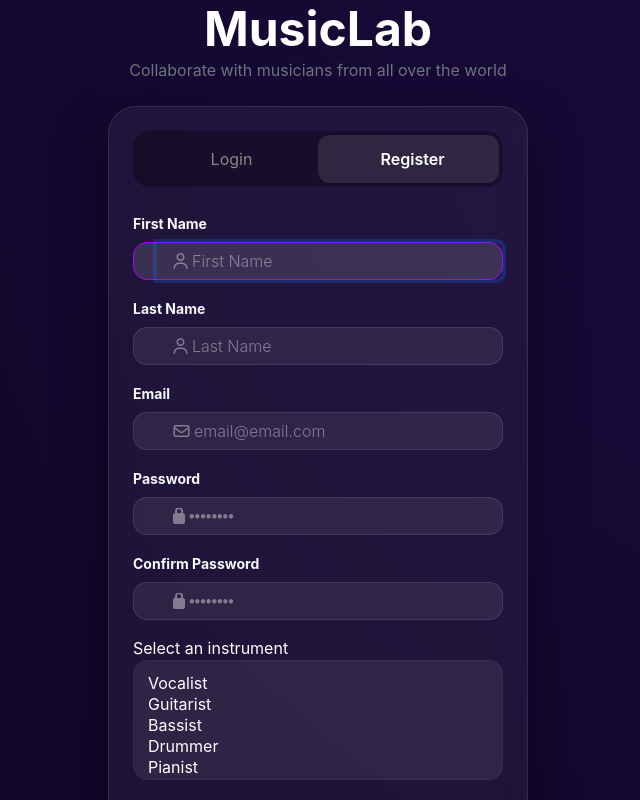
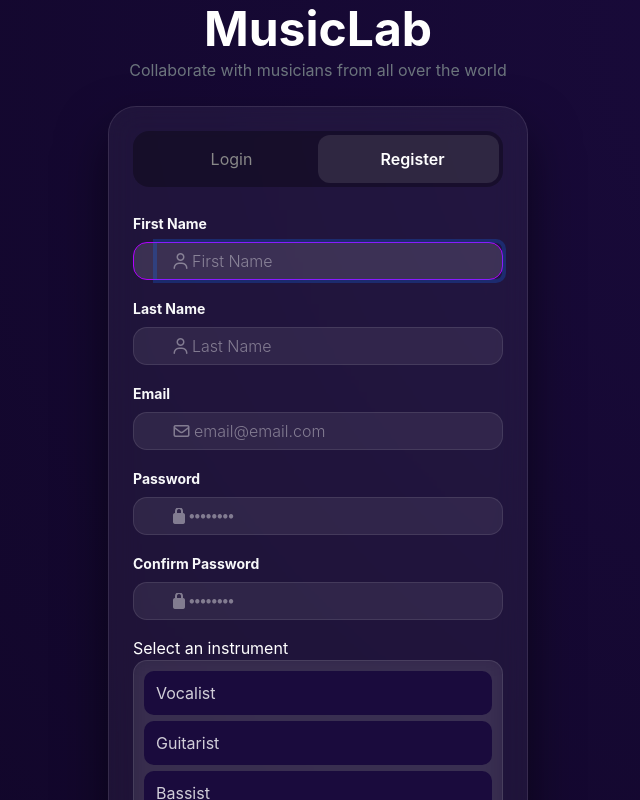
Before and after one commit to Bato05/Frontend-Musiclab, an Angular app: page /register in a window 1280 px wide. Shown: the top 800 px of the page, without its empty margins (322-962 px from the left). Built offline with nearby package versions, Linux system fonts and the light colour scheme; some icons are missing.

Commit message:
formularios finalizados

```diff
--- a/src/app/app.css
+++ b/src/app/app.css
@@ -138,26 +138,64 @@ textarea.form-control:active {
 
 /* SELECT base */
 select.form-control {
-  background-color: rgba(255, 255, 255, 0.07);
-  border: 1px solid var(--glass-border);
-  border-radius: 14px;
-  color: #ffffff;
-  padding: 12px;
-  transition: 0.3s;
-  min-height: 120px;
+    background: rgba(255, 255, 255, 0.07);
+    backdrop-filter: blur(10px);
+    border: 1px solid var(--glass-border);
+    border-radius: 14px;
+    color: #ffffff;
+    padding: 10px;
+    min-height: 200px; /* Espacio para que las opciones respiren */
+    transition: all 0.3s ease;
+    outline: none;
+    overflow-y: auto;
 }
 
-/* Focus */
+/* 2. Foco del Selector (Borde neón) */
 select.form-control:focus {
-  background-color: rgba(255, 255, 255, 0.12);
-  border-color: var(--neon-purple);
-  box-shadow: 0 0 0 2px rgba(176, 0, 255, 0.25);
-  outline: none;
+    border-color: var(--neon-purple);
+    background: rgba(255, 255, 255, 0.12);
+    box-shadow: 0 0 15px rgba(176, 0, 255, 0.4);
 }
 
-/* OPTIONS => sin fondo forzado */
+/* 3. Estilo de las Opciones Individuales (Base oscura) */
 select.form-control option {
-  color: #ffffff;
+    background-color: #1a0b3d; /* Fondo sólido oscuro para evitar el blanco */
+    color: rgba(255, 255, 255, 0.8);
+    padding: 12px;
+    margin-bottom: 6px; /* Separación real entre opciones */
+    border-radius: 10px;
+    cursor: pointer;
+    transition: 0.2s;
+}
+
+/* 4. OPCIÓN SELECCIONADA: MATCHING CON EL BOTÓN NEÓN */
+select.form-control option:checked {
+    /* Color de fondo base (Púrpura) */
+    background-color: var(--neon-purple);
+
+    /* El truco: Doble sombra interna para simular el degradado lineal del botón */
+    /* La sombra rosa se empuja desde la derecha para mezclar los colores */
+    box-shadow: inset -100px 0 40px -20px var(--neon-pink),
+                0 0 10px 100px var(--neon-purple) inset;
+
+    color: white;
+    font-weight: 700;
+    -webkit-text-fill-color: white; /* Vital para Chromium */
+}
+
+/* 5. Hover (Al pasar el mouse) */
+select.form-control option:hover {
+    background-color: rgba(255, 255, 255, 0.15);
+    color: var(--neon-pink);
+}
+
+/* 6. CORRECCIÓN FINAL: ELIMINACIÓN DEL FOCO BLANCO DEL SISTEMA */
+select.form-control:focus option:checked {
+    /* Mantenemos el efecto neón incluso cuando tiene el foco del teclado */
+    background-image: linear-gradient(135deg, var(--neon-purple), var(--neon-pink));
+    box-shadow: inset -100px 0 40px -20px var(--neon-pink),
+                0 0 10px 100px var(--neon-purple) inset;
+    outline: none;
 }
 
 /* card */
@@ -272,3 +310,22 @@ select.form-control option {
 .dropdown-divider {
   border-top: 1px solid var(--glass-border);
 }
+
+input:-webkit-autofill,
+input:-webkit-autofill:hover,
+input:-webkit-autofill:focus,
+input:-webkit-autofill:active {
+    /* Usamos el color extraído de tu imagen (#2e244d) como fondo sólido */
+    -webkit-box-shadow: 0 0 0 1000px #2e244d inset !important;
+
+    /* Forzamos el color del texto a blanco para que sea legible */
+    -webkit-text-fill-color: white !important;
+
+    /* Truco técnico para mantener el color estable y evitar parpadeos */
+    transition: background-color 5000s ease-in-out 0s;
+}
+
+/* Mantiene el estilo del grupo de input cuando está autocompletado */
+.custom-input-group:focus-within input:-webkit-autofill {
+    -webkit-box-shadow: 0 0 0 1000px #2e244d inset !important;
+}
```
